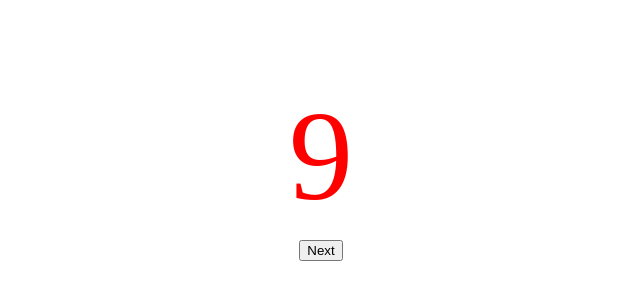
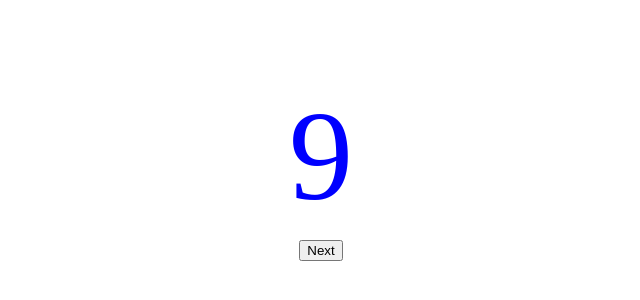
Before and after one commit to cuong-tt/cuong-tt.github.io, a plain HTML site: page index.html in a window 1280 px wide. Shown: the part 228-528 px from the top of the page, without its empty margins (319-959 px from the left). Drawn offline with Linux system fonts and the light colour scheme.

Commit message:
change color

```diff
--- a/index.html
+++ b/index.html
@@ -33,7 +33,7 @@
     </div>
 
     <script>
-        var jsonData = [{"9": "red"}, {"5": "green"},{"7": "blue"},{"4": "green"},{"2": "yellow"},{"11": "red"},{"8": "black"},{"10": "red"},{"6": "brown"},{"3": "purple"}];
+        var jsonData = [{"9": "blue"}, {"5": "black"},{"7": "pink"},{"4": "black"},{"2": "cyan"},{"11": "blue"},{"8": "yellow"},{"10": "blue"},{"6": "green"},{"3": "red"}];
         var currentIndex = 0;
         var numberElement = document.getElementById("number");
 
```
